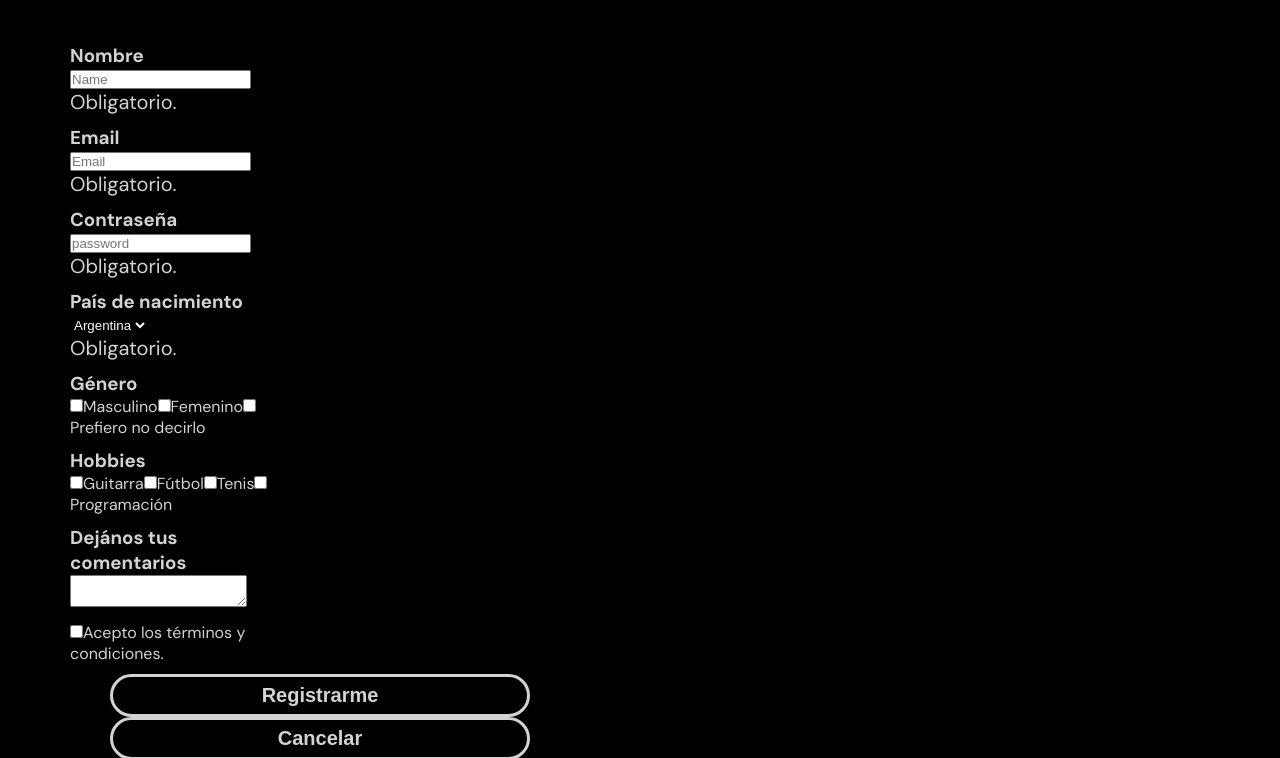
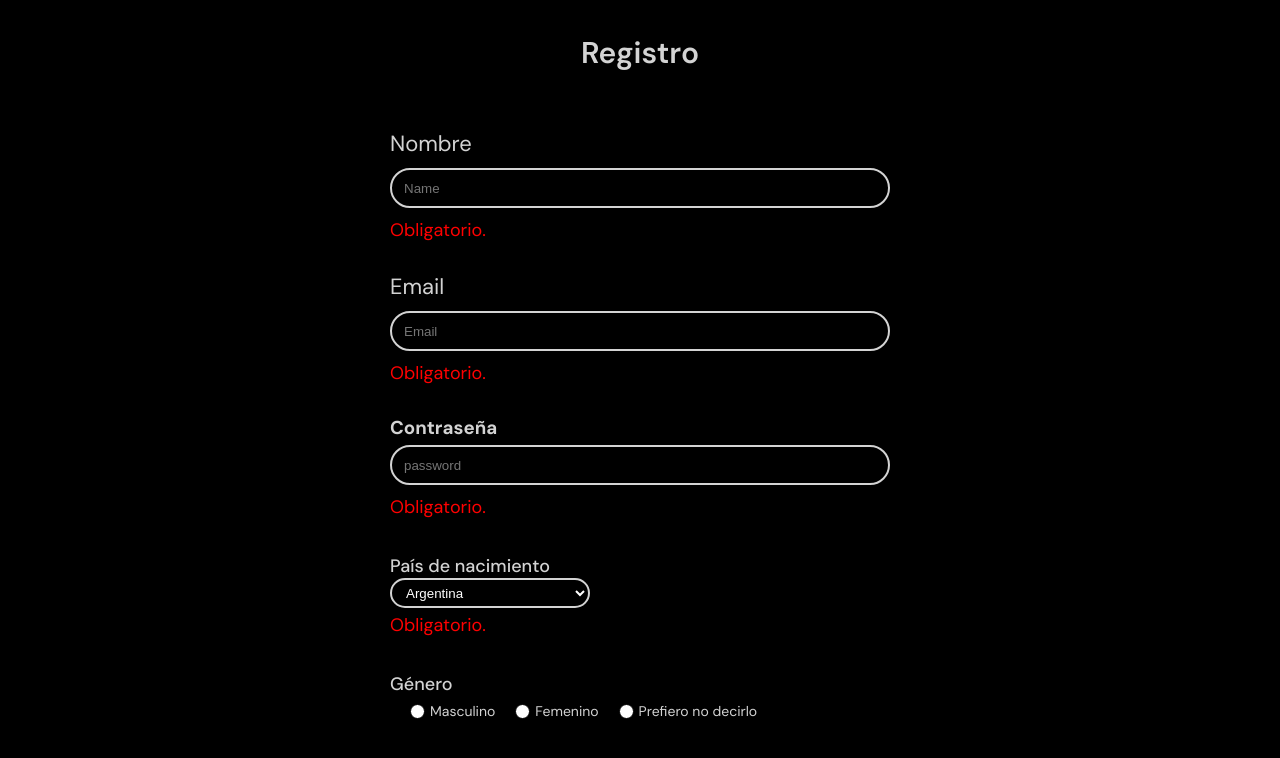
Before and after one commit to ramallofelipe/trabajo_integrador, a plain HTML site: page register/register.html in a window 1280 px wide. Shown: the part 68-826 px from the top of the page. Drawn offline with Linux system fonts and the light colour scheme.

Commit message:
css de login y register

```diff
--- a/css/style.css
+++ b/css/style.css
@@ -261,7 +261,174 @@ select{
     border: black;
     color: white;
 }
+.bienvenido{
+    height: 60px;
+    display: flex;
+    align-items: center;
+    justify-content: center;
+}
+.bienvenido1{
+    font-size: 30px;
+    font-weight: 600;
+    color: lightgrey;
+}
+.login{
+    height: 500px;
+    display: flex;
+    justify-content: center;
+    align-items: center;
+}
+.login1{
+    height: 500px;
+    width: 500px;
+    border-radius: 5%;
+    display: flex;
+    align-items: center;
+    justify-content: center;
 
+}
+.login1 div{
+    margin-top: 30px;
+    width: 100%;
+}
+.form{
+    width: 500px;
+}
+.h3_login, .h3_register{
+    margin: 0;
+    font-weight: 400;
+    font-size: 22px;
+    margin-bottom: 5px;
+}
+.rectangulo{
+    height: 40px;
+    width: 100%;
+    border: 2px solid lightgrey;
+    background-color: black;
+    color: lightgrey;
+    text-indent: 12px;
+    border-radius: 30px;
+    margin-top: 5px;
+    margin-bottom: 5px;
+}
+
+.obligatorio{
+    margin-top: 5px;
+    font-size: 18px;
+    color: red;
+}
+.recordame{
+    display: flex;
+    justify-content: flex-end;
+    align-items: center;
+    font-size: 14px;
+    margin-bottom: 20px;
+}
+#recordame{
+    width: 20px;
+    height: 12px;
+    margin: 0;
+}
+.combinacion{
+    font-size: 13px;
+    color: red;
+}
+.boton{
+    display: flex;
+    align-items: center;
+    justify-content: center;
+    height: 30px;
+    margin-top: 30px;
+}
+.boton1{
+    height: 40px;
+    width: 150px;
+    background-color: lightgrey;
+    border-radius: 30px;
+    font-weight: bolder;
+    color: black;
+    border: none;
+    cursor: pointer;
+}
+.register{
+    height: 1000px;
+    display: flex;
+    justify-content: center;
+    align-items: center;
+}
+.reg1{
+    height: 1000px;
+    width: 500px;
+    background-color: rgba(211, 211, 211, 0.65);
+    border-radius: 5%;
+    display: flex;
+    align-items: center;
+    justify-content: center;
+}
+.h3_pais{
+    font-weight: 500;
+    font-size: 18px;
+    margin-top: 35px;
+}
+select{
+    width: 200px;
+    cursor: pointer;
+}
+.genero{
+    height: 30px;
+    width: 400px;
+    display: flex;
+    align-items: center;
+    justify-content: flex-start;
+    font-size: 14px;
+}
+.circ{
+   height: 15px;
+   width: 15px;
+   margin: 0;
+   margin-right: 5px;
+   margin-left: 20px;
+   appearance: none;
+   border: 1px solid black;
+   border-radius: 100%;
+   background-color: white;
+   cursor: pointer;
+}
+.pais{
+    border: 2px solid lightgrey;
+    border-radius: 30px;
+    height: 30px;
+    text-indent: 10px;
+}
+.cua{
+    width: 20px;
+    height: 12px;
+    margin: 0;
+   margin-right: 5px;
+   margin-left: 20px;
+   justify-self: flex-start;
+   cursor: pointer;
+}
+textarea{
+    height: 40px;
+    width: 150px;
+    margin-bottom: 25px;
+    border-radius: 10px;
+}
+.boton3{
+    display: flex;
+    justify-content: center;
+    align-items: center;
+    margin-top: 35px;
+}
+.botonn{
+    display: flex;
+    align-items: center;
+    justify-content: space-between;
+    height: 30px;
+    width: 330px;
+
+}
 
 
 
```
